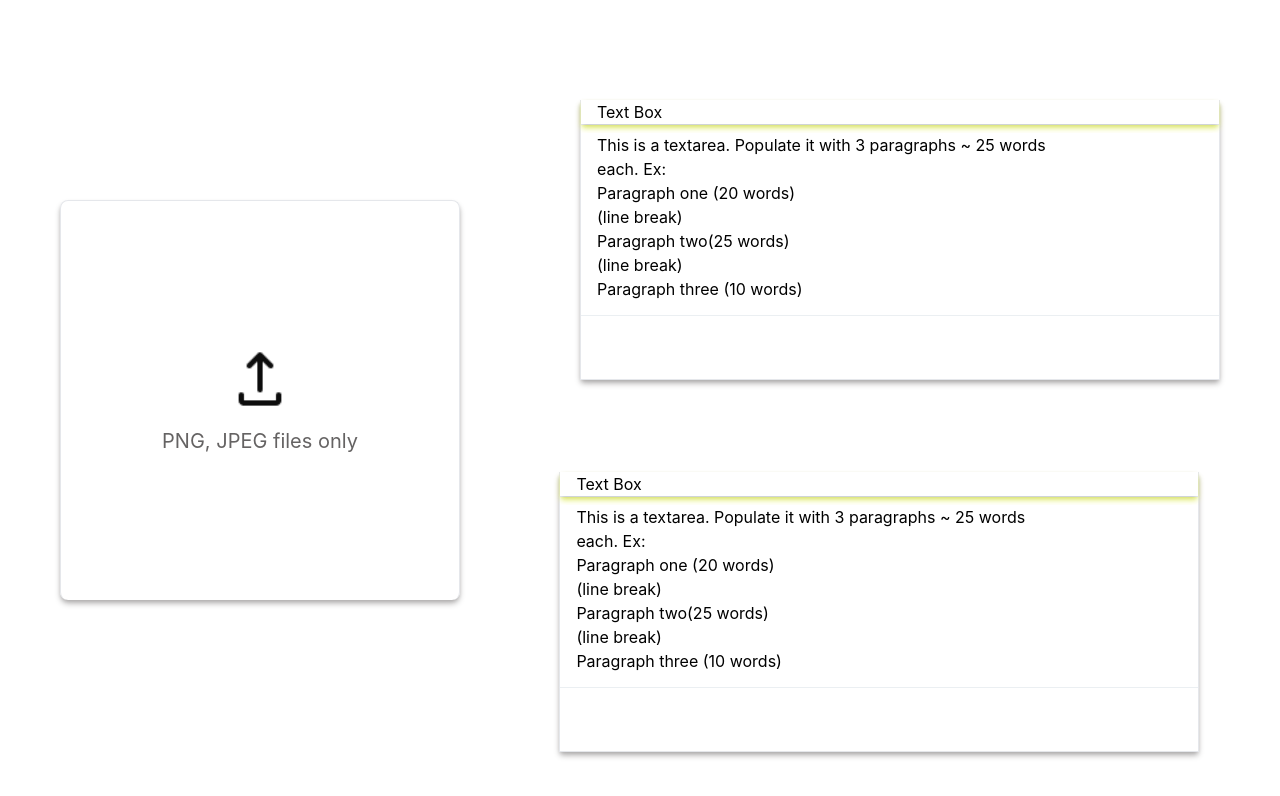
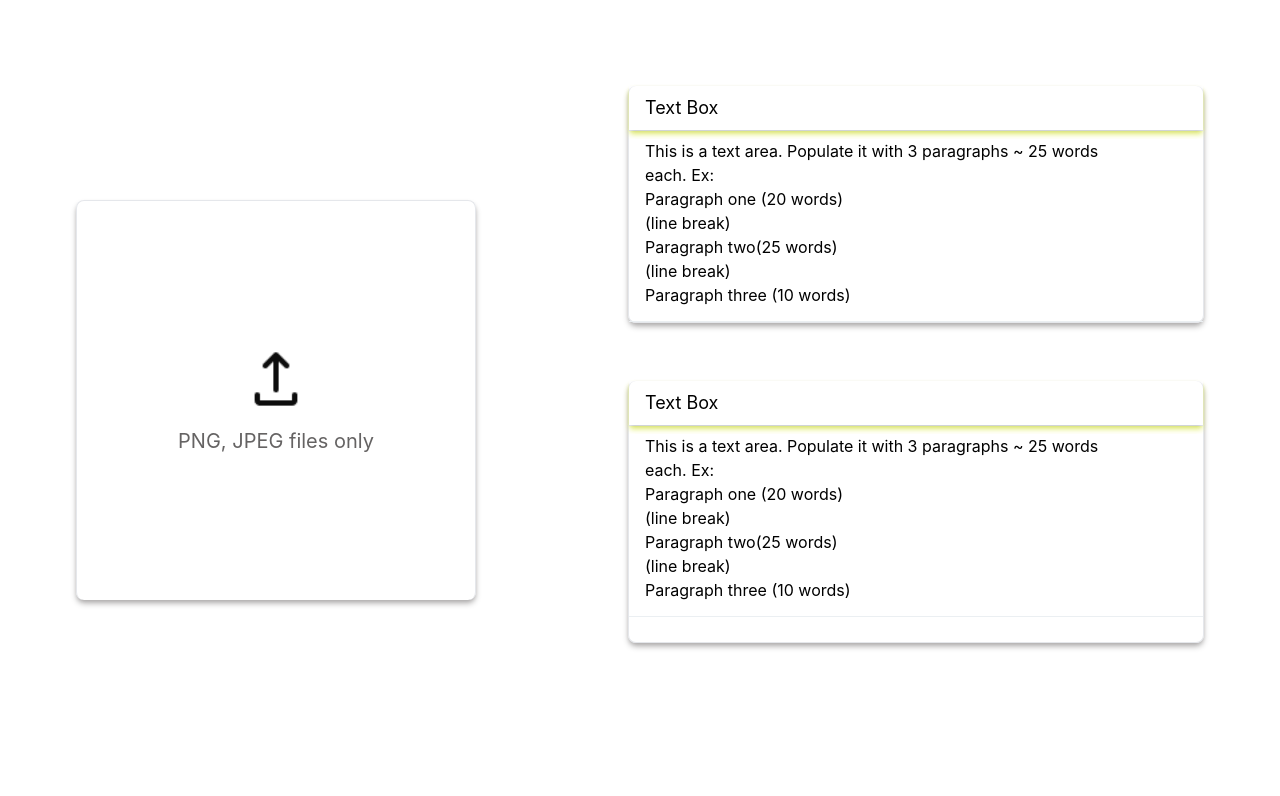
Before and after one commit to ValentinoMartz/CodingExercise, a React (Create React App) app in the folder app/: page / in a window 1280 px wide. Shown: the top 796 px of the page. Built offline with nearby package versions, Linux system fonts and the light colour scheme.

Commit message:
TextBox place

```diff
--- a/app/src/App.js
+++ b/app/src/App.js
@@ -5,10 +5,12 @@ import TextBoxTop from "./components/TextBoxTop";
 
 function App() {
   return (
-    <div className="flex flex-wrap">
+    <div className="flex w-full h-[100vh] flex-wrap">
       <UploadImage />
-      <TextBoxTop />
-      <TextBoxBottom />
+      <div className="w-[45%] h-[35vh] ">
+        <TextBoxTop />
+        <TextBoxBottom />
+      </div>
     </div>
   );
 }
--- a/app/src/components/TextBoxBottom.jsx
+++ b/app/src/components/TextBoxBottom.jsx
@@ -9,13 +9,13 @@ const TextBoxBottom = () => {
     JSON.stringify(localStorage.setItem("inputBottom", inputBottom));
   }, [inputBottom]);
   let text =
-    "This is a textarea. Populate it with 3 paragraphs ~ 25 words \neach. Ex: \nParagraph one (20 words)\n(line break) \nParagraph two(25 words)\n(line break)\nParagraph three (10 words)";
+    "This is a text area. Populate it with 3 paragraphs ~ 25 words \neach. Ex: \nParagraph one (20 words)\n(line break) \nParagraph two(25 words)\n(line break)\nParagraph three (10 words)";
 
   return (
-    <div className="flex w-[50%] h-[35vh] mt-[-10%] mr-[6.3%] border-b border-l border-r  shadow-[#aeacac] text-left shadow-md">
-      <div className="w-full">
+    <div className="flex border-b border-l border-r shadow-[#aeacac] text-left shadow-md mt-[5%] lg:mt-[10%]  rounded-[0.5rem]">
+      <div className="w-full ">
         <div className="shadow-md shadow-[#f3fd83] border-b border-[#EBEFF2]">
-          <p className=" pl-4 shadow-md ">Text Box</p>
+          <p className=" pl-4 shadow-md text-lg py-2">Text Box</p>
         </div>
         <div className="">
           <textarea
@@ -26,10 +26,10 @@ const TextBoxBottom = () => {
             cols="50"
             placeholder={text}
             onChange={(e) => setInputBottom(e.target.value)}
-            className="w-full h-full outline-0 mt-2 pl-4 resize-none overflow-hidden pb-32 placeholder:text-black "
+            className="w-full h-full outline-0 mt-2 pl-4 resize-none overflow-hidden pb-32 placeholder:text-black"
           ></textarea>
 
-          <div className=" border-t mb-[-20px] border-[#EBEFF2]"></div>
+          <div className=" border-t border-[#EBEFF2] pt-[25px]"></div>
         </div>
       </div>
     </div>
--- a/app/src/components/TextBoxTop.jsx
+++ b/app/src/components/TextBoxTop.jsx
@@ -16,13 +16,13 @@ const TextBoxTop = () => {
   }, [inputTop]);
 
   let text =
-    "This is a textarea. Populate it with 3 paragraphs ~ 25 words \neach. Ex: \nParagraph one (20 words)\n(line break) \nParagraph two(25 words)\n(line break)\nParagraph three (10 words)";
+    "This is a text area. Populate it with 3 paragraphs ~ 25 words \neach. Ex: \nParagraph one (20 words)\n(line break) \nParagraph two(25 words)\n(line break)\nParagraph three (10 words)";
 
   return (
-    <div className="flex w-[50%] h-[35vh] mt-[12.5vh]  border-b border-l border-r  shadow-[#aeacac] text-left shadow-md">
+    <div className="flex mt-[10%] lg:mt-[15%] border-b border-l border-r shadow-[#aeacac] text-left shadow-md rounded-[0.5rem]">
       <div className="w-full ">
         <div className="shadow-md shadow-[#f3fd83] border-b border-[#EBEFF2]">
-          <p className=" pl-4 shadow-md ">Text Box</p>
+          <p className=" pl-4 shadow-md text-lg py-2">Text Box</p>
         </div>
         <div className="">
           <textarea
@@ -33,10 +33,9 @@ const TextBoxTop = () => {
             cols="50"
             placeholder={text}
             onChange={(e) => setInputTop(e.target.value)}
-            className="w-full h-full outline-0 mt-2 pl-4 resize-none overflow-hidden pb-32 placeholder:text-black"
+            className="w-full h-full outline-0 mt-2 pl-4 resize-none overflow-hidden pb-[8rem] placeholder:text-black"
           ></textarea>
-
-          <div className=" border-t mb-[-20px] border-[#EBEFF2]"></div>
+          <div className=" border-t border-[#EBEFF2] [25px]"></div>
         </div>
       </div>
     </div>
--- a/app/src/components/UploadImage.jsx
+++ b/app/src/components/UploadImage.jsx
@@ -25,10 +25,10 @@ const UploadImage = () => {
 
   //ml-[10%] max-[1000px]:ml-[5vh] max-[1200px]:ml-[10vh]
   return (
-    <div className=" flex items-center justify-between w-[50vh] h-[50vh] border-t border-l border-r  shadow-[#aeacac] shadow-md mt-[25vh]  space-x-6 rounded-[2%]">
+    <div className=" flex items-center justify-between w-[50vh] h-[50vh] border-t border-l border-r  shadow-[#aeacac] shadow-md mt-[25vh] rounded-[2%]">
       {image ? (
         <div
-          className="flex items-center mx-auto justify-center max-w-[50vh]"
+          className="flex items-center mx-auto justify-center max-w-[50vh] rounded-[1rem]"
           onChange={addImageToState}
         >
           <img
```
